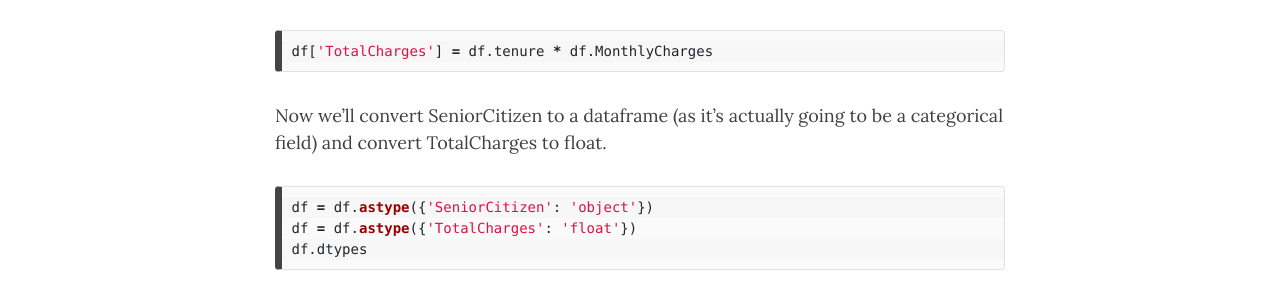
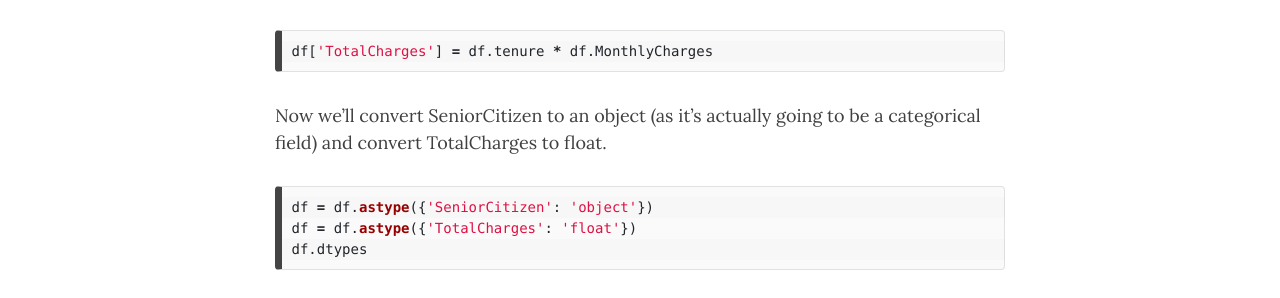
Before and after one commit to ssugar/Blog, a Jekyll site: the page built from _posts/Fabric/2024-07-16-UsingScikitLearnInFabric.md, in a window 1280 px wide and 900 px high, scrolled down 4135 px. Shown: the part 156-454 px from the top of the window. Built offline with Jekyll 4.4.1, drawn with Linux system fonts in a browser that asks for light colours; nearby versions of some CDN libraries; comment, search, counter and statistics services are not loaded.

Commit message:
fixing errors

````diff
--- a/_posts/Fabric/2024-07-16-UsingScikitLearnInFabric.md
+++ b/_posts/Fabric/2024-07-16-UsingScikitLearnInFabric.md
@@ -71,7 +71,7 @@ Note that TotalCharges is an object datatype, that is because it actually has so
 df['TotalCharges'] = df.tenure * df.MonthlyCharges
 ```
 
-Now we'll convert SeniorCitizen to a dataframe (as it's actually going to be a categorical field) and convert TotalCharges to float.
+Now we'll convert SeniorCitizen to an object (as it's actually going to be a categorical field) and convert TotalCharges to float.
 
 ```python
 df = df.astype({'SeniorCitizen': 'object'})
````
